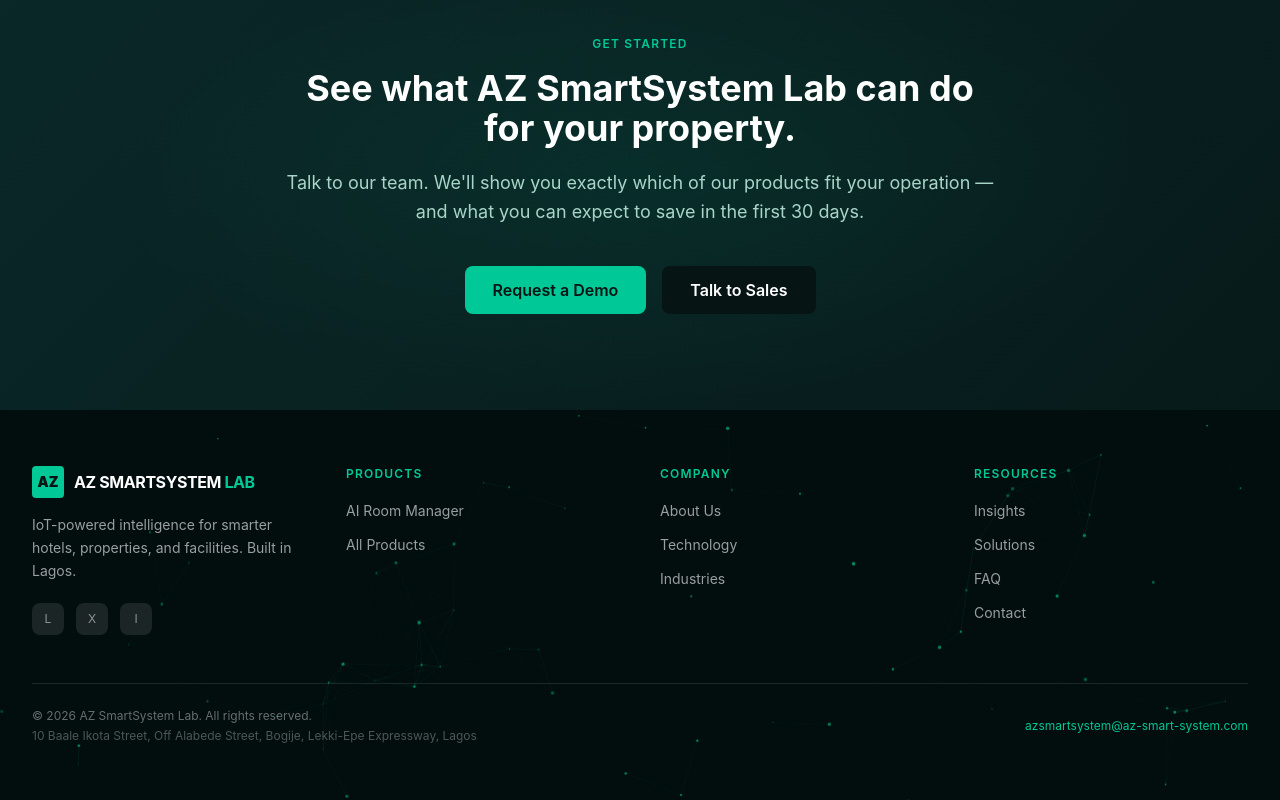
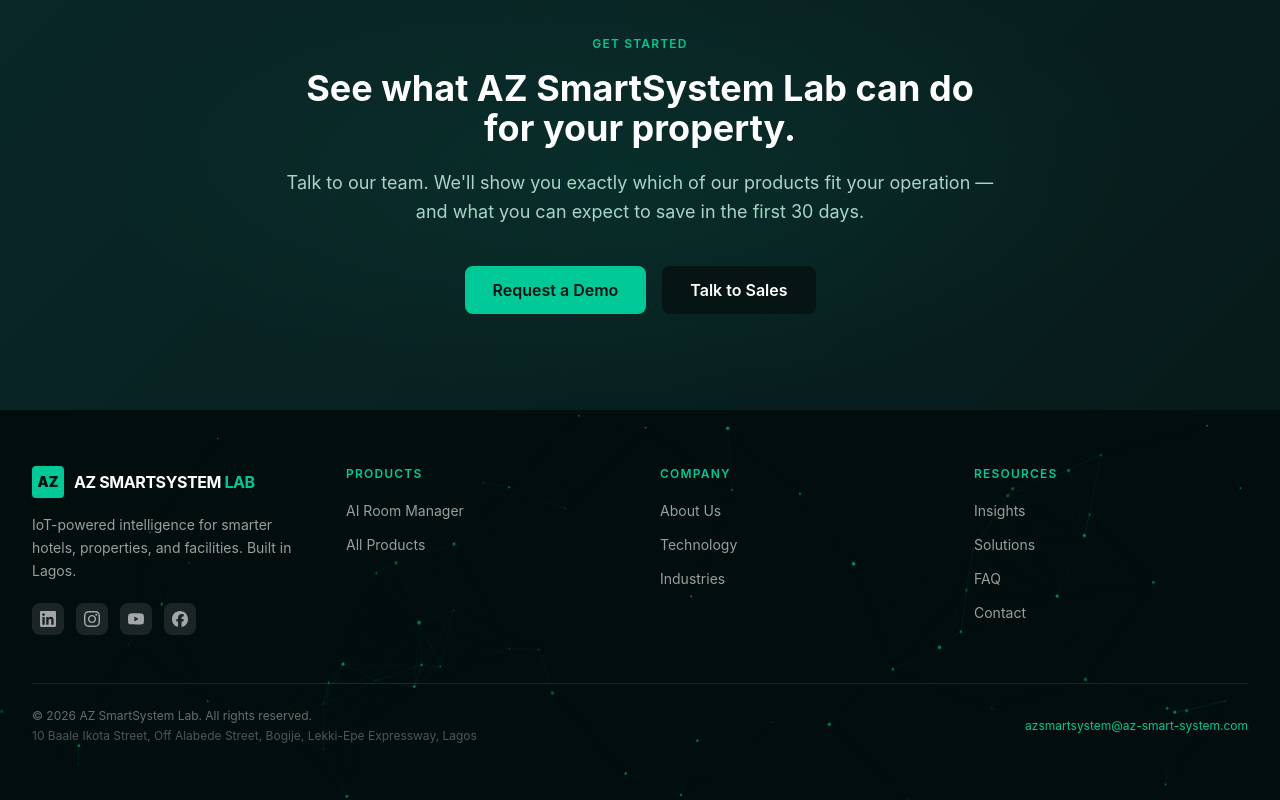
Before and after one commit to CHIBUZOR-coder/smartsystem-lab-web, a React (Vite) app: page / in a window 1280 px wide. Shown: the part 2909-3709 px from the top of the page. Built offline with nearby package versions, Linux system fonts and the light colour scheme; no server answers.

Commit message:
Add real social media icons to the footer
LinkedIn now links to the real company page. Instagram, YouTube, and
Facebook use placeholder hrefs with a "coming soon" tooltip until those
accounts exist, replacing the old non-interactive initial badges.

```diff
--- a/src/components/layout/Footer.tsx
+++ b/src/components/layout/Footer.tsx
@@ -1,5 +1,36 @@
 import { Link } from 'react-router-dom'
 import ParticleCanvas from '../ui/ParticleCanvas'
+
+const LinkedInIcon = () => (
+  <svg width="16" height="16" viewBox="0 0 24 24" fill="currentColor" aria-hidden="true">
+    <path d="M20.447 20.452h-3.554v-5.569c0-1.328-.027-3.037-1.852-3.037-1.853 0-2.136 1.445-2.136 2.939v5.667H9.351V9h3.414v1.561h.046c.477-.9 1.637-1.85 3.37-1.85 3.601 0 4.267 2.37 4.267 5.455v6.286zM5.337 7.433c-1.144 0-2.063-.926-2.063-2.065 0-1.138.92-2.063 2.063-2.063 1.14 0 2.064.925 2.064 2.063 0 1.139-.925 2.065-2.064 2.065zm1.782 13.019H3.555V9h3.564v11.452zM22.225 0H1.771C.792 0 0 .774 0 1.729v20.542C0 23.227.792 24 1.771 24h20.451C23.2 24 24 23.227 24 22.271V1.729C24 .774 23.2 0 22.222 0h.003z" />
+  </svg>
+)
+
+const InstagramIcon = () => (
+  <svg width="16" height="16" viewBox="0 0 24 24" fill="currentColor" aria-hidden="true">
+    <path d="M12 2.163c3.204 0 3.584.012 4.85.07 3.252.148 4.771 1.691 4.919 4.919.058 1.265.069 1.645.069 4.849 0 3.205-.012 3.584-.069 4.849-.149 3.225-1.664 4.771-4.919 4.919-1.266.058-1.644.07-4.85.07-3.204 0-3.584-.012-4.849-.07-3.26-.149-4.771-1.699-4.919-4.92-.058-1.265-.07-1.644-.07-4.849 0-3.204.013-3.583.07-4.849.149-3.227 1.664-4.771 4.919-4.919 1.266-.057 1.645-.069 4.849-.069zm0-2.163c-3.259 0-3.667.014-4.947.072-4.358.2-6.78 2.618-6.98 6.98-.059 1.281-.073 1.689-.073 4.948 0 3.259.014 3.668.072 4.948.2 4.358 2.618 6.78 6.98 6.98 1.281.058 1.689.072 4.948.072 3.259 0 3.668-.014 4.948-.072 4.354-.2 6.782-2.618 6.979-6.98.059-1.28.073-1.689.073-4.948 0-3.259-.014-3.667-.072-4.947-.196-4.354-2.617-6.78-6.979-6.98-1.281-.059-1.69-.073-4.949-.073zm0 5.838c-3.403 0-6.162 2.759-6.162 6.162s2.759 6.163 6.162 6.163 6.162-2.759 6.162-6.163c0-3.403-2.759-6.162-6.162-6.162zm0 10.162c-2.209 0-4-1.79-4-4 0-2.209 1.791-4 4-4s4 1.791 4 4c0 2.21-1.791 4-4 4zm6.406-11.845c-.796 0-1.441.645-1.441 1.44s.645 1.44 1.441 1.44c.795 0 1.439-.645 1.439-1.44s-.644-1.44-1.439-1.44z" />
+  </svg>
+)
+
+const YouTubeIcon = () => (
+  <svg width="16" height="16" viewBox="0 0 24 24" fill="currentColor" aria-hidden="true">
+    <path d="M23.498 6.186a3.016 3.016 0 0 0-2.122-2.136C19.505 3.545 12 3.545 12 3.545s-7.505 0-9.377.505A3.017 3.017 0 0 0 .502 6.186C0 8.07 0 12 0 12s0 3.93.502 5.814a3.016 3.016 0 0 0 2.122 2.136c1.871.505 9.376.505 9.376.505s7.505 0 9.377-.505a3.015 3.015 0 0 0 2.122-2.136C24 15.93 24 12 24 12s0-3.93-.502-5.814zM9.545 15.568V8.432L15.818 12l-6.273 3.568z" />
+  </svg>
+)
+
+const FacebookIcon = () => (
+  <svg width="16" height="16" viewBox="0 0 24 24" fill="currentColor" aria-hidden="true">
+    <path d="M9.101 23.691v-7.98H6.627v-3.667h2.474v-1.58c0-4.085 1.848-5.978 5.858-5.978.401 0 .955.042 1.468.103a8.68 8.68 0 0 1 1.141.195v3.325a8.623 8.623 0 0 0-.653-.036c-1.646 0-2.654.618-2.654 2.658v1.313h3.325l-.527 3.667h-2.798v7.98C19.56 23.095 24 18.65 24 12.198 24 5.37 18.63 0 12 0S0 5.37 0 12.198c0 5.86 3.863 10.735 9.101 11.493z" />
+  </svg>
+)
+
+const SOCIAL_LINKS = [
+  { label: 'LinkedIn',  href: 'https://www.linkedin.com/company/allinzucolsmartsystem-lab/', icon: <LinkedInIcon />,  placeholder: false },
+  { label: 'Instagram', href: '#', icon: <InstagramIcon />, placeholder: true },
+  { label: 'YouTube',   href: '#', icon: <YouTubeIcon />,   placeholder: true },
+  { label: 'Facebook',  href: '#', icon: <FacebookIcon />,  placeholder: true },
+]
 
 const productLinks = [
   { label: 'AI Room Manager', to: '/products/ai-room-manager' },
@@ -43,16 +74,19 @@ const Footer = () => (
           <p className="text-sm text-white/60 leading-relaxed">
             IoT-powered intelligence for smarter hotels, properties, and facilities. Built in Lagos.
           </p>
-          <div className="flex gap-3 pt-1" aria-label="Social media links (coming soon)">
-            {['LinkedIn', 'X', 'Instagram'].map(s => (
-              <span
-                key={s}
-                aria-hidden="true"
-                className="h-8 w-8 rounded-lg bg-white/10 flex items-center justify-center text-white/50 text-xs select-none"
-                title={`${s} — coming soon`}
+          <div className="flex gap-3 pt-1" aria-label="Social media links">
+            {SOCIAL_LINKS.map(s => (
+              <a
+                key={s.label}
+                href={s.href}
+                target={s.placeholder ? undefined : '_blank'}
+                rel={s.placeholder ? undefined : 'noopener noreferrer'}
+                aria-label={s.placeholder ? `${s.label} — coming soon` : s.label}
+                title={s.placeholder ? `${s.label} — coming soon` : s.label}
+                className="h-8 w-8 rounded-lg bg-white/10 flex items-center justify-center text-white/60 hover:text-[#00C896] hover:bg-white/15 transition-colors duration-150"
               >
-                {s[0]}
-              </span>
+                {s.icon}
+              </a>
             ))}
           </div>
         </div>
```
